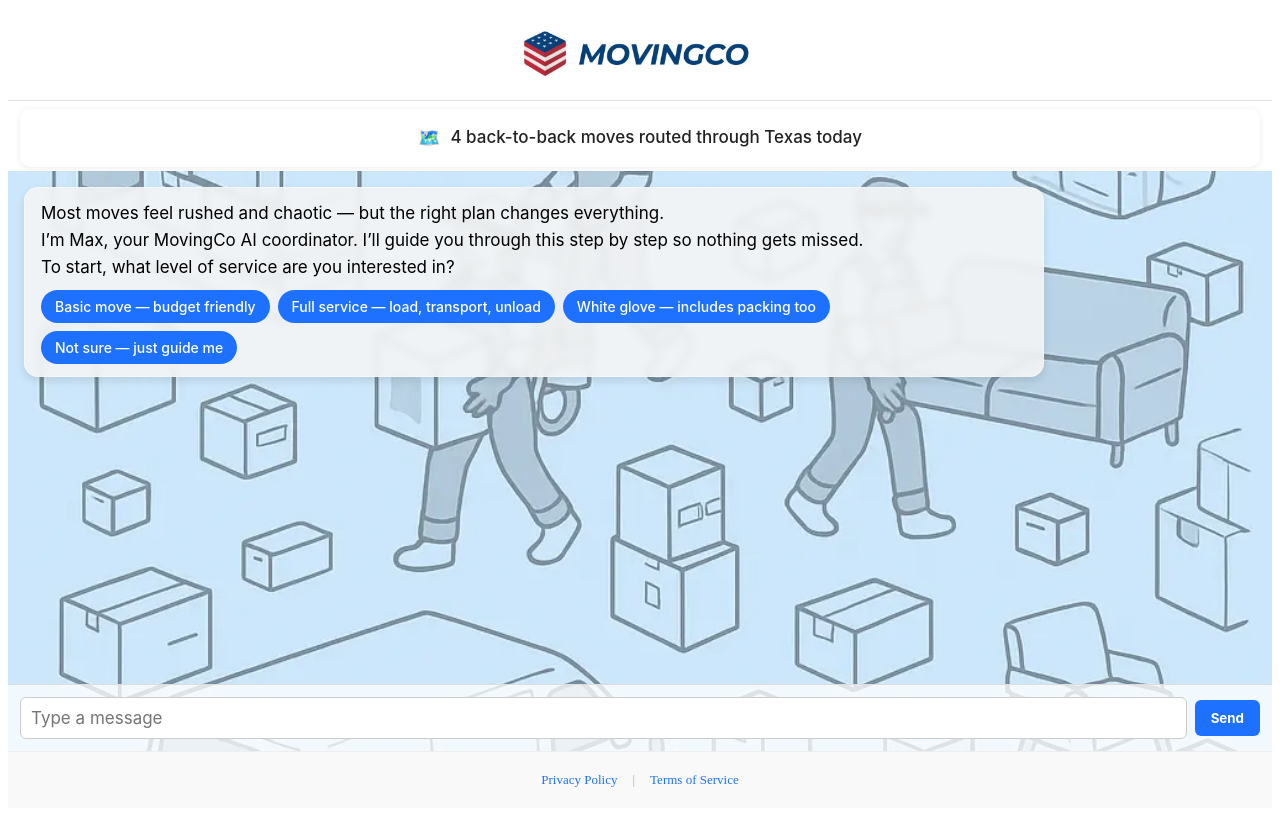
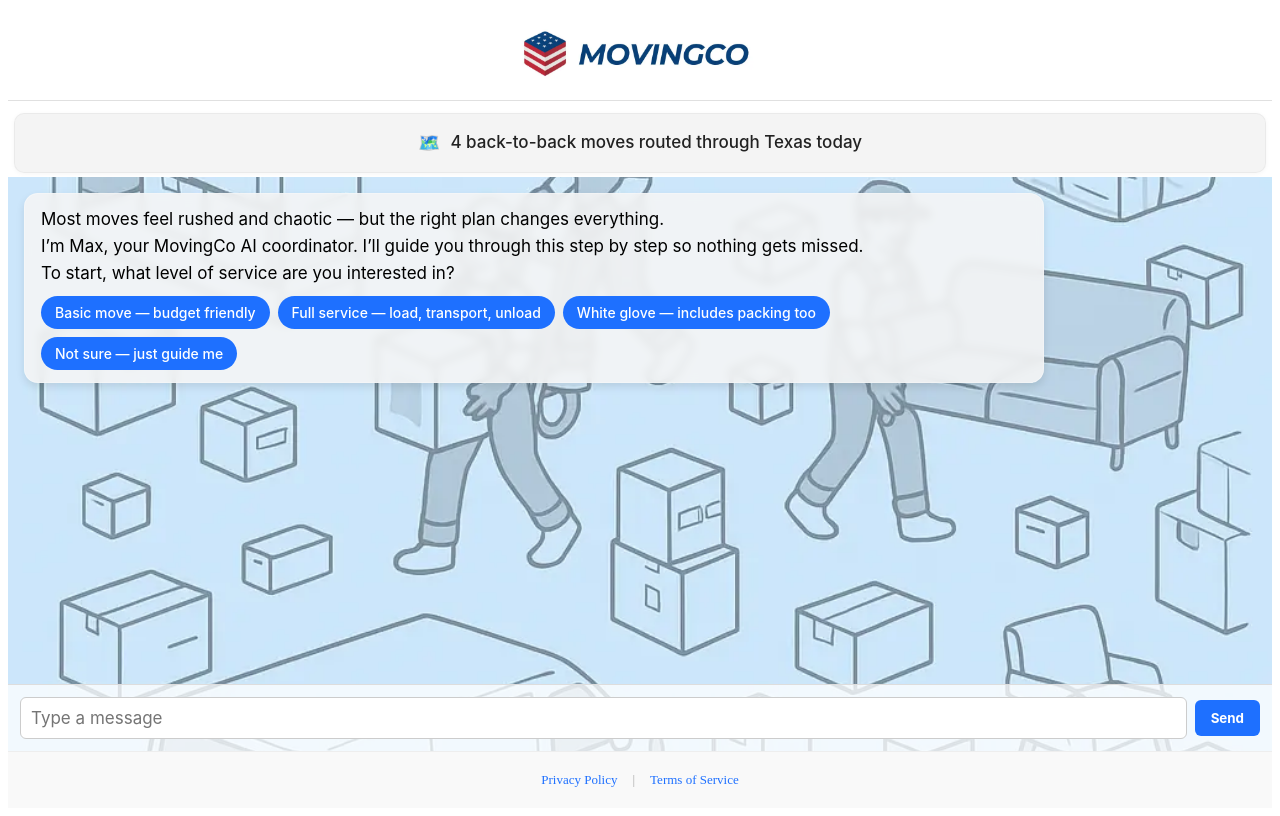
Before and after one commit to Trent2000Steel/V2, a Next.js app: page / in a window 1280 px wide. Built offline with nearby package versions, Linux system fonts and the light colour scheme.

Commit message:
Update LiveTrustStatus.js

```diff
--- a/components/LiveTrustStatus.js
+++ b/components/LiveTrustStatus.js
@@ -54,7 +54,7 @@ export default function LiveTrustStatus() {
   if (!shuffled.length) return null;
 
   return (
-    <div style={styles.wrapper}>
+    <div style={{ ...styles.wrapper, ...styles.fade }}>
       <span style={styles.icon}>{shuffled[index].icon}</span>
       <span style={styles.text}>{shuffled[index].text}</span>
     </div>
@@ -67,25 +67,30 @@ const styles = {
     alignItems: 'center',
     justifyContent: 'center',
     gap: '10px',
-    fontFamily: '"Inter", sans-serif',
     fontSize: '17px',
     fontWeight: 500,
+    fontFamily: '"Inter", sans-serif',
     color: '#222',
-    padding: '10px 20px',
-    margin: '0 auto',               // 🔧 removed top/bottom spacing
-    maxWidth: '95%',
-    background: 'rgba(255, 255, 255, 0.7)',
+    padding: '10px 18px',
+    margin: '4px auto 0',
+    maxWidth: '96%',
+    background: 'rgba(240, 240, 240, 0.7)', // very light grey with slight opacity
     borderRadius: '10px',
-    boxShadow: '0 1px 6px rgba(0, 0, 0, 0.08)',
-    backdropFilter: 'blur(4px)',
+    border: '1px solid rgba(0, 0, 0, 0.04)',
+    backdropFilter: 'blur(5px)',
+    boxShadow: '0 1px 5px rgba(0, 0, 0, 0.04)',
+    transition: 'opacity 0.6s ease-in-out',
+    minHeight: '38px',
     textAlign: 'center',
-    minHeight: '38px',
   },
   icon: {
     fontSize: '18px',
     marginTop: '-1px',
   },
   text: {
-    lineHeight: '1.6',
+    lineHeight: '1.4',
+  },
+  fade: {
+    animation: 'fadeInOut 8s infinite',
   },
 };
```
